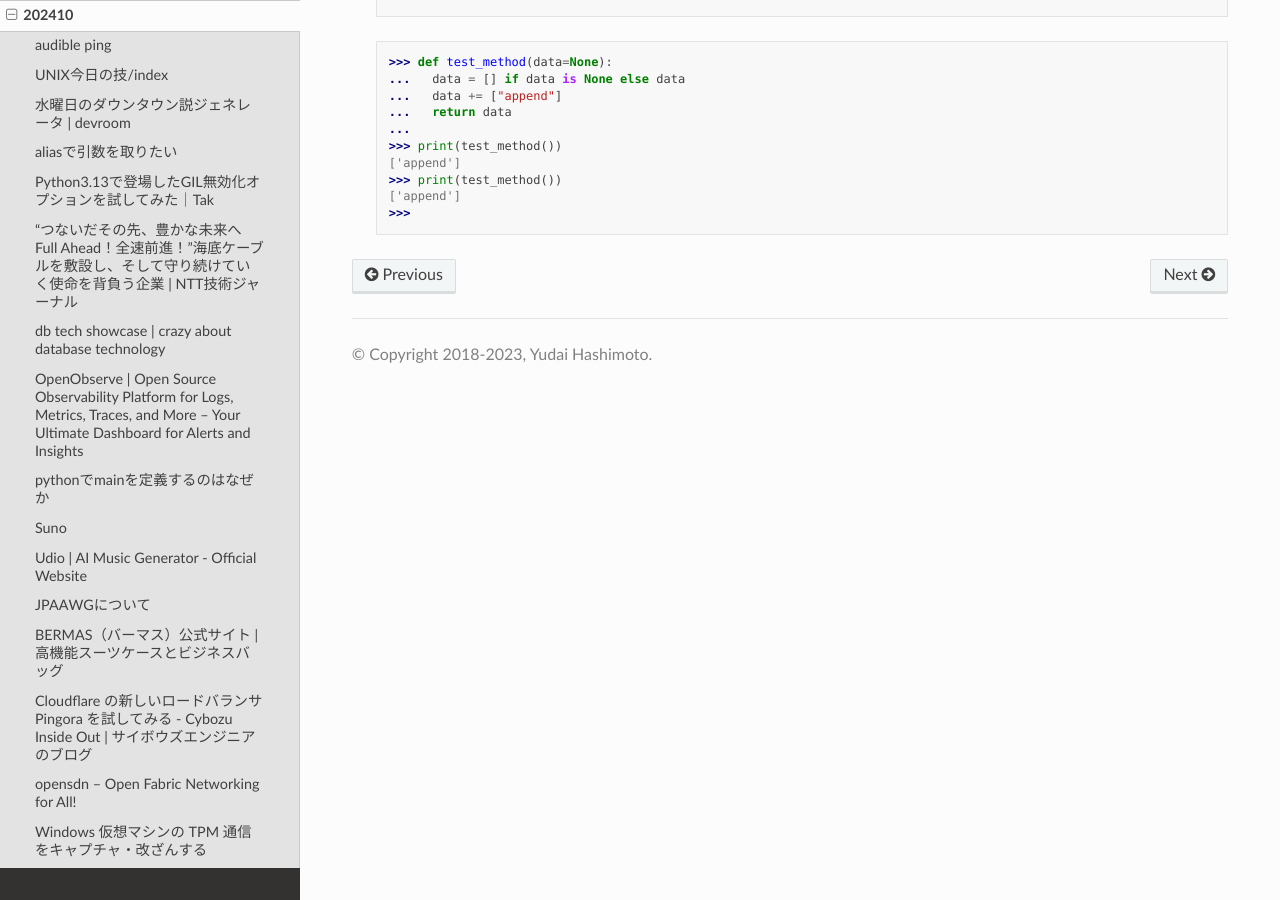
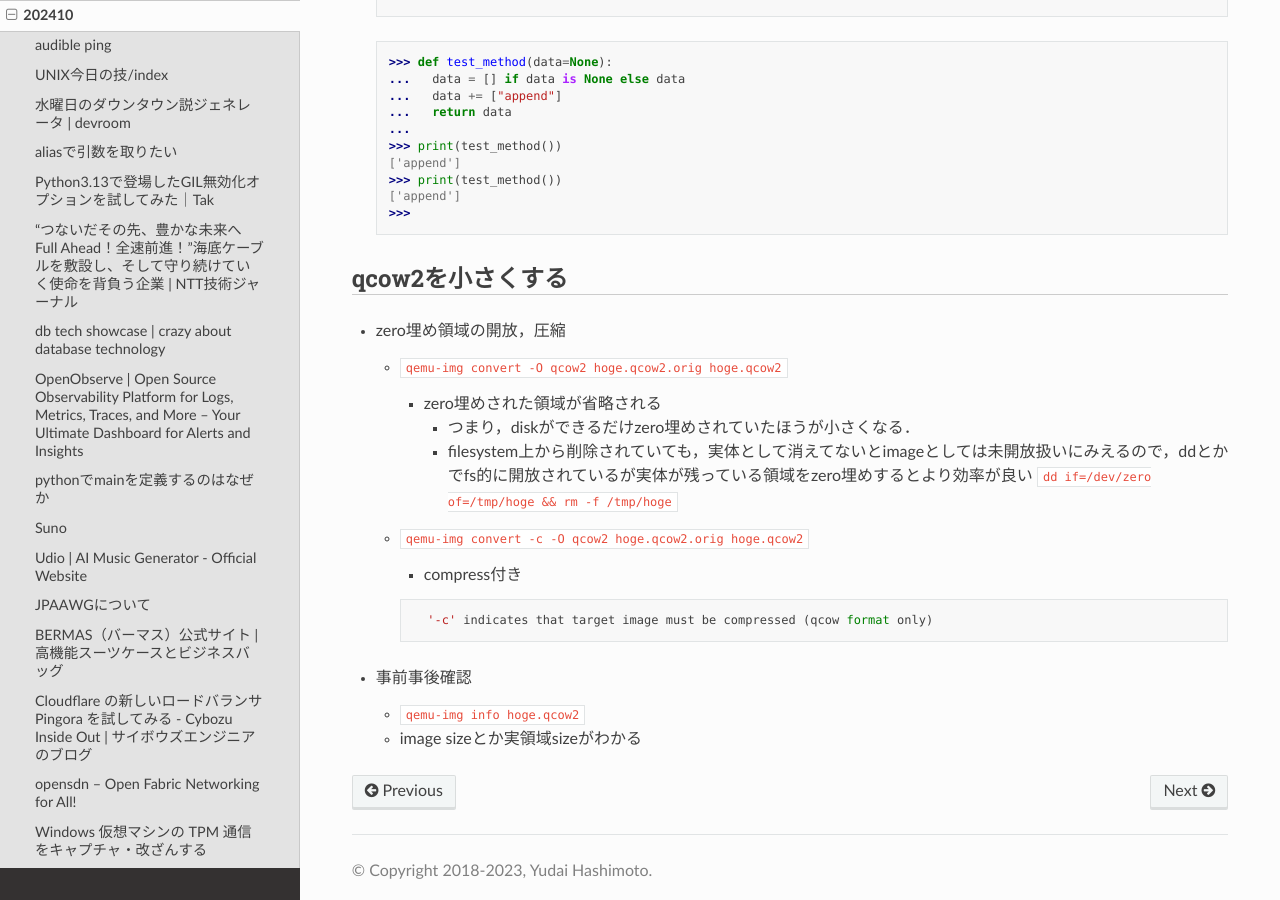
Before and after one commit to jp7fkf/JP7FKF-Warehouse, a Sphinx documentation site: the page built from source/dialy/202410.md, in a window 1280 px wide and 900 px high, scrolled down 3938 px. Built offline with Sphinx 7.4.7 and the Read the Docs theme 3.1.0, drawn with Linux system fonts in a browser that asks for light colours.

Commit message:
2024-10-12 05:58:39 JST

````diff
--- a/source/dialy/202410.md
+++ b/source/dialy/202410.md
@@ -143,3 +143,19 @@ if __name__ == "__main__":
   ['append']
   >>>
   ```
+
+## qcow2を小さくする
+- zero埋め領域の開放，圧縮
+  - `qemu-img convert -O qcow2 hoge.qcow2.orig hoge.qcow2`
+    - zero埋めされた領域が省略される
+      - つまり，diskができるだけzero埋めされていたほうが小さくなる．
+      - filesystem上から削除されていても，実体として消えてないとimageとしては未開放扱いにみえるので，ddとかでfs的に開放されているが実体が残っている領域をzero埋めするとより効率が良い
+        `dd if=/dev/zero of=/tmp/hoge && rm -f /tmp/hoge`
+  - `qemu-img convert -c -O qcow2 hoge.qcow2.orig hoge.qcow2`
+    - compress付き
+    ```
+      '-c' indicates that target image must be compressed (qcow format only)
+    ```
+- 事前事後確認
+  - `qemu-img info hoge.qcow2`
+  - image sizeとか実領域sizeがわかる
````
